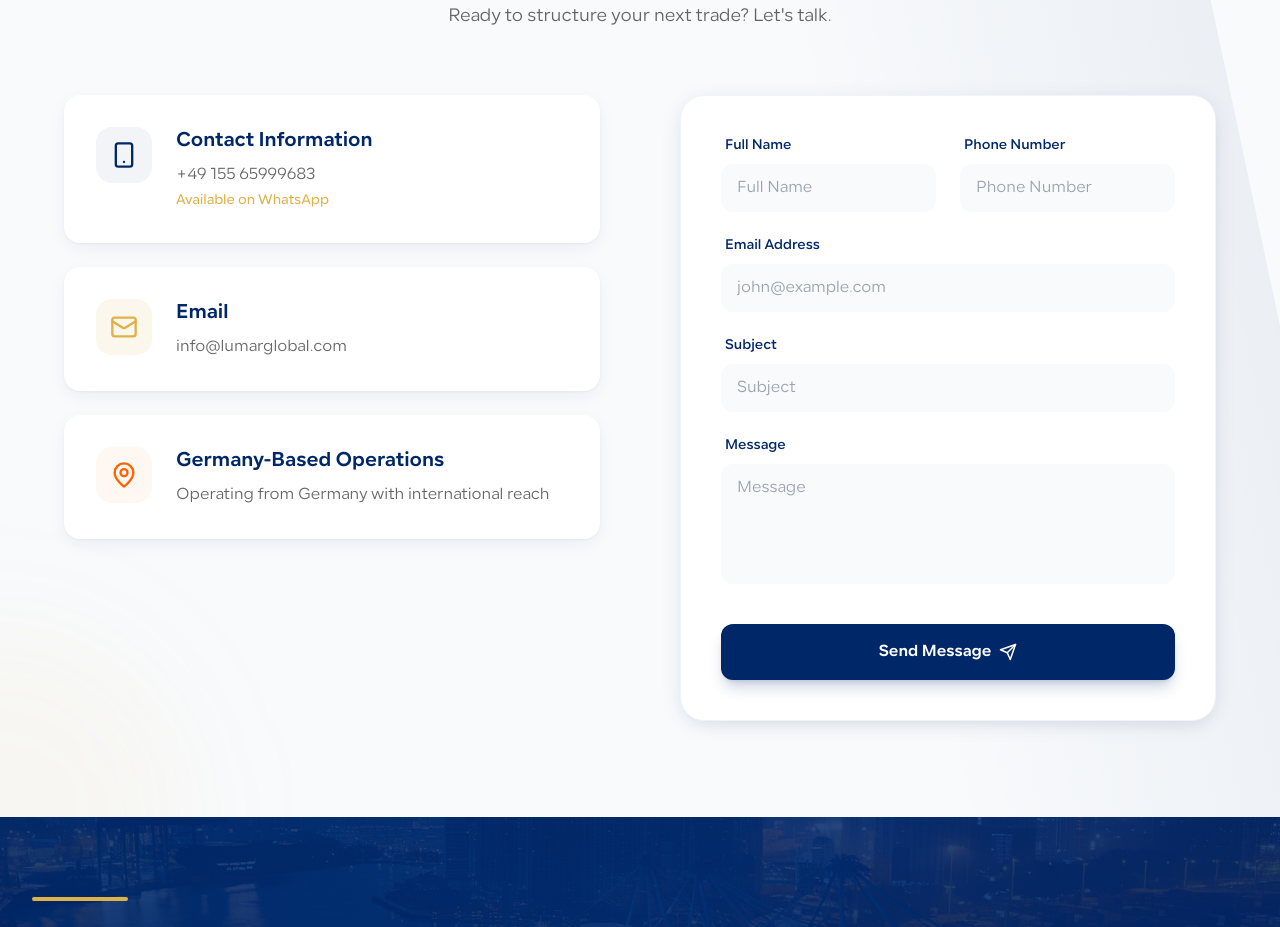
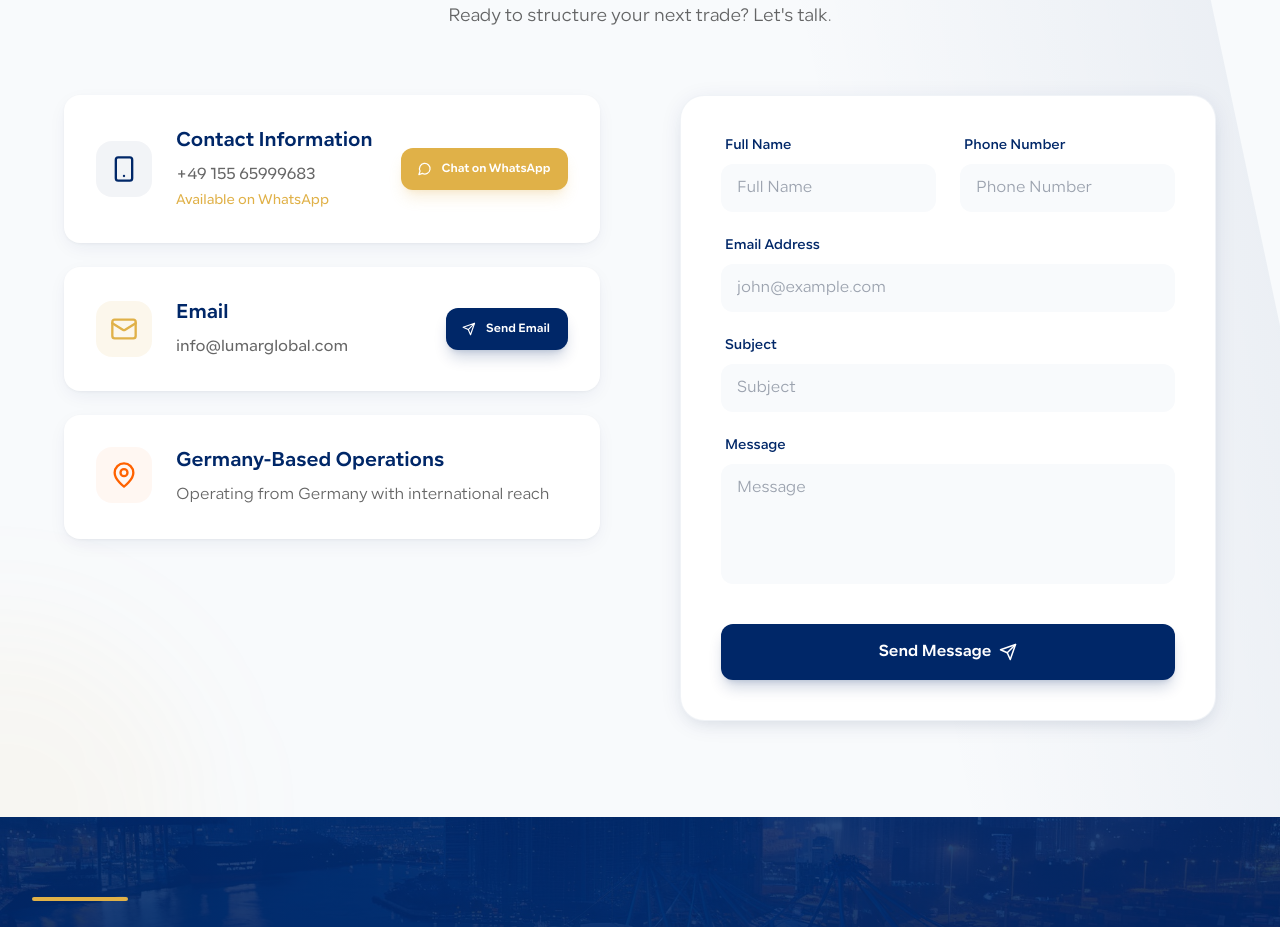
Before and after one commit to Ahmed123Hamada/Lumar, a React (Vite) app: page / in a window 1280 px wide. Shown: the part 5240-6167 px from the top of the page. Built offline with nearby package versions, Linux system fonts and the light colour scheme.

Commit message:
feat: add Contact component with form submission functionality and localization support.

```diff
--- a/src/components/Contact.jsx
+++ b/src/components/Contact.jsx
@@ -1,6 +1,6 @@
 import { useState } from 'react';
 import { useLanguage } from '../LanguageContext';
-import { Send, CheckCircle, Smartphone, Mail, MapPin } from 'lucide-react';
+import { Send, CheckCircle, Smartphone, Mail, MapPin, MessageCircle } from 'lucide-react';
 import { useScrollReveal, useScrollRevealStagger } from '../hooks/useScrollReveal';
 
 const Contact = () => {
@@ -83,29 +83,45 @@ const Contact = () => {
                     {/* Contact Info Cards */}
                     <div className="reveal-left space-y-6">
                         <div className="bg-white p-8 rounded-2xl shadow-card-modern hover:shadow-card-modern-hover transition-all duration-300 group">
-                            <div className="flex items-start gap-6">
-                                <div className="w-14 h-14 rounded-2xl bg-primary-blue/5 flex items-center justify-center text-primary-blue group-hover:scale-110 transition-transform duration-300">
+                            <div className="flex flex-col sm:flex-row items-start sm:items-center gap-6">
+                                <div className="w-14 h-14 rounded-2xl bg-primary-blue/5 flex items-center justify-center text-primary-blue group-hover:scale-110 transition-transform duration-300 shrink-0">
                                     <Smartphone size={28} />
                                 </div>
-                                <div>
+                                <div className="flex-grow">
                                     <h3 className="text-xl font-bold text-primary-blue mb-2">{t.footer.contact}</h3>
                                     <div className="space-y-1">
-                                        <p className="text-black/60" dir="ltr">+49 155 65999683</p>
+                                        <p className="text-black/60 font-medium" dir="ltr">+49 155 65999683</p>
                                         <p className="text-sm text-primary-gold font-medium">{t.contactSection.form.whatsapp}</p>
                                     </div>
                                 </div>
+                                <a
+                                    href="https://wa.me/4915565999683"
+                                    target="_blank"
+                                    rel="noopener noreferrer"
+                                    className="w-full sm:w-auto px-4 py-3 bg-primary-gold text-white rounded-xl font-bold flex items-center justify-center gap-2 hover:bg-primary-gold/90 transition-all duration-300 shadow-lg shadow-primary-gold/20 hover:shadow-xl hover:shadow-primary-gold/30 group/btn relative z-30 cursor-pointer"
+                                >
+                                    <MessageCircle size={18} className="transition-transform group-hover/btn:scale-110 pointer-events-none" />
+                                    <span className="pointer-events-none text-xs w-full text-center">   {t.contactSection.form.chatOnWhatsApp}</span>
+                                </a>
                             </div>
                         </div>
 
                         <div className="bg-white p-8 rounded-2xl shadow-card-modern hover:shadow-card-modern-hover transition-all duration-300 group">
-                            <div className="flex items-start gap-6">
-                                <div className="w-14 h-14 rounded-2xl bg-primary-gold/10 flex items-center justify-center text-primary-gold group-hover:scale-110 transition-transform duration-300">
+                            <div className="flex flex-col sm:flex-row items-start sm:items-center gap-6">
+                                <div className="w-14 h-14 rounded-2xl bg-primary-gold/10 flex items-center justify-center text-primary-gold group-hover:scale-110 transition-transform duration-300 shrink-0">
                                     <Mail size={28} />
                                 </div>
-                                <div>
+                                <div className="flex-grow">
                                     <h3 className="text-xl font-bold text-primary-blue mb-2">{t.footer.email}</h3>
-                                    <p className="text-black/60">info@lumarglobal.com</p>
+                                    <p className="text-black/60 font-medium">info@lumarglobal.com</p>
                                 </div>
+                                <a
+                                    href="mailto:info@lumarglobal.com"
+                                    className="w-full sm:w-auto px-4 py-3 bg-primary-blue text-white rounded-xl font-bold flex items-center justify-center gap-2 hover:bg-primary-blue/90 transition-all duration-300 shadow-lg shadow-primary-blue/20 hover:shadow-xl hover:shadow-primary-blue/30 group/btn relative z-50 cursor-pointer text-decoration-none"
+                                >
+                                    <Send size={18} className="transition-transform group-hover/btn:translate-x-1 pointer-events-none" />
+                                    <span className="pointer-events-none text-xs w-full text-center">   {t.contactSection.form.sendEmail}</span>
+                                </a>
                             </div>
                         </div>
 
--- a/src/translations.js
+++ b/src/translations.js
@@ -117,7 +117,9 @@ export const translations = {
         sending: 'Sending...',
         sent: 'Message Sent!',
         error: 'Failed to send message. Please try again.',
-        whatsapp: 'Available on WhatsApp'
+        whatsapp: 'Available on WhatsApp',
+        chatOnWhatsApp: 'Chat on WhatsApp',
+        sendEmail: 'Send Email'
       },
       location: {
         title: 'Germany-Based Operations',
@@ -513,7 +515,9 @@ export const translations = {
         sending: 'جاري الإرسال...',
         sent: 'تم الإرسال!',
         error: 'فشل إرسال الرسالة. يرجى المحاولة مرة أخرى.',
-        whatsapp: 'متاح عبر واتساب'
+        whatsapp: 'متاح عبر واتساب',
+        chatOnWhatsApp: 'تحدث عبر واتساب',
+        sendEmail: 'إرسال بريد إلكتروني'
       },
       location: {
         title: 'عمليات مقرها ألمانيا',
```
